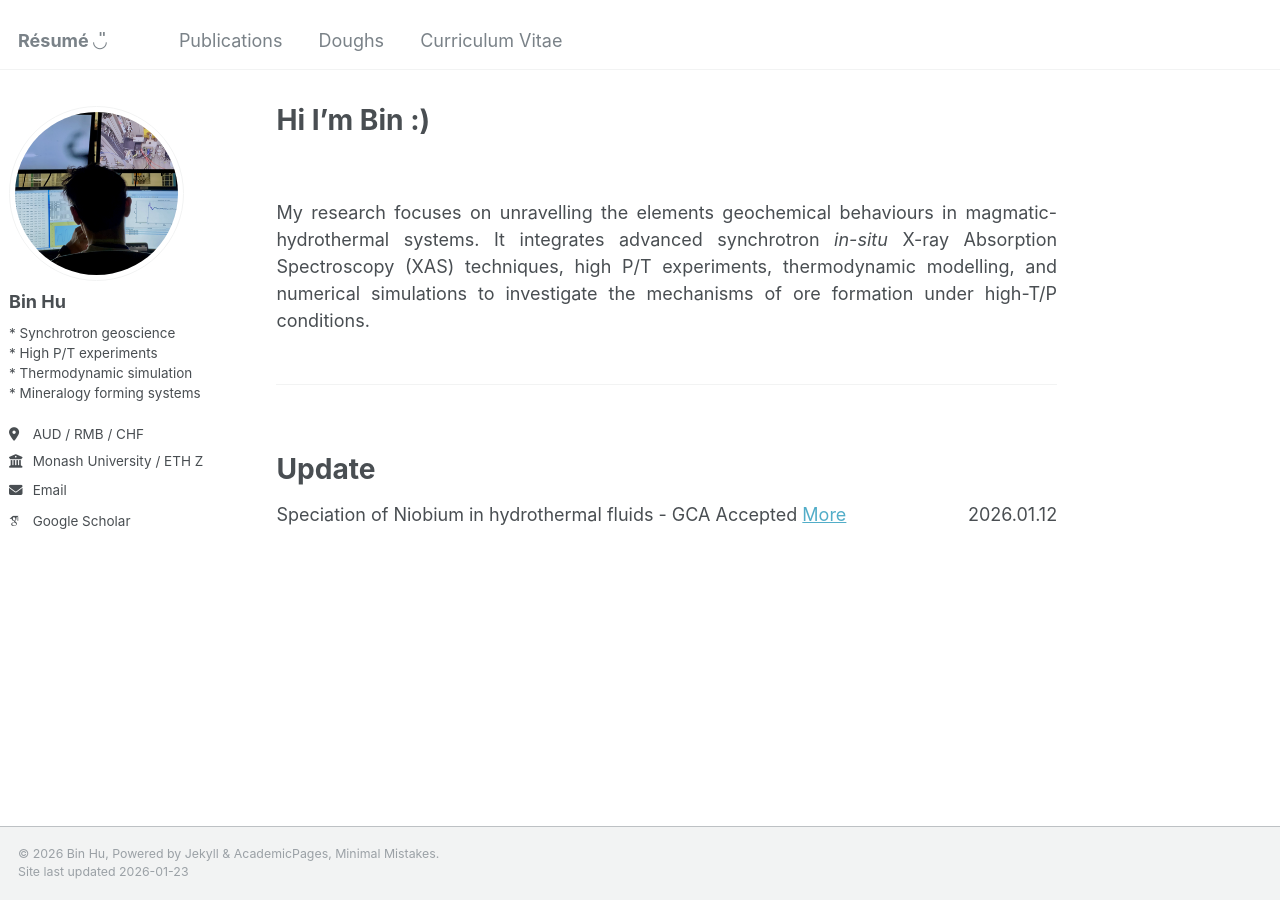
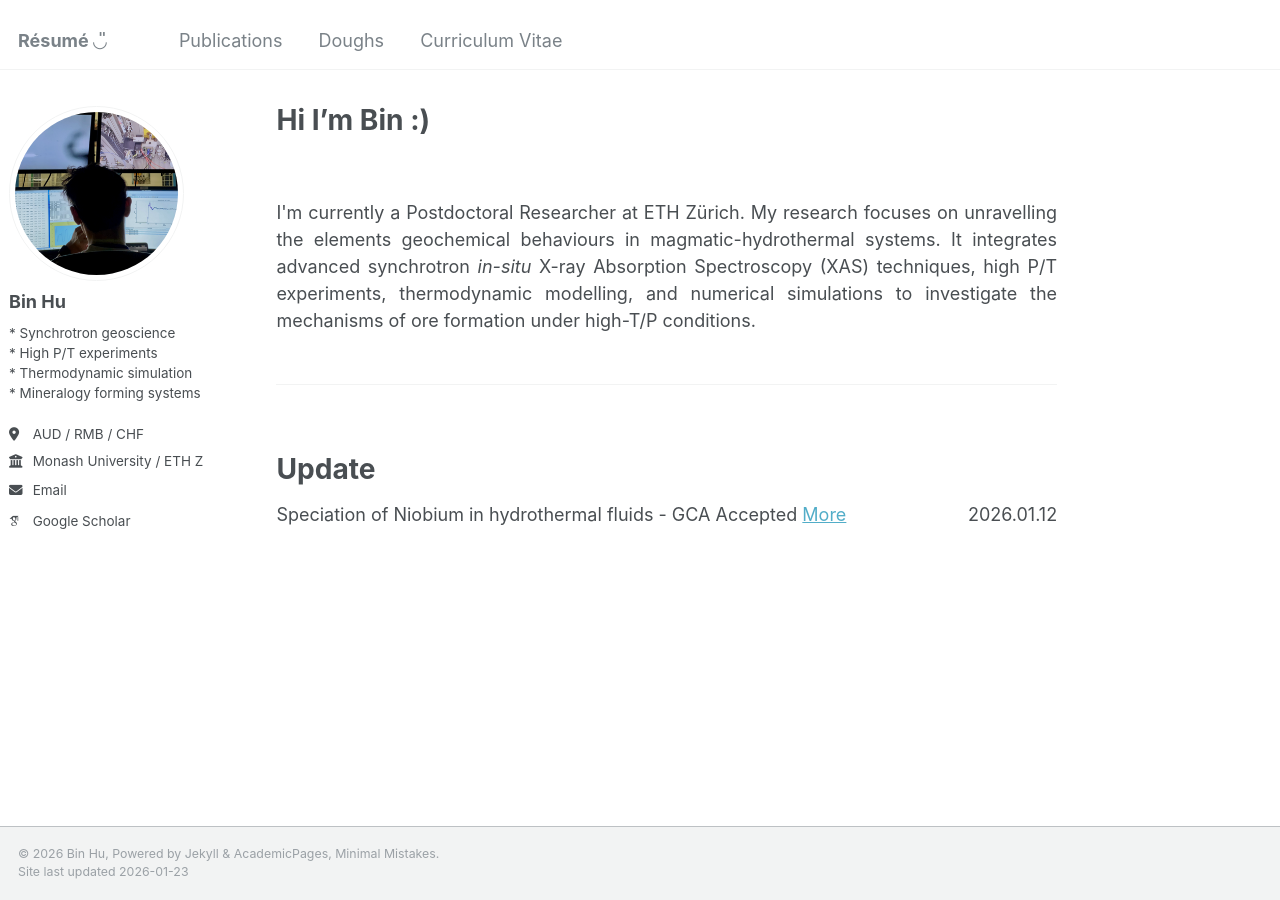
Before and after one commit to bhchemx/bhchemx.github.io, a Jekyll site: the page built from _pages/about.md, in a window 1280 px wide. Built offline with Jekyll 4.4.1, drawn with Linux system fonts in a browser that asks for light colours; some web fonts are replaced.

Commit message:
Update about.md

```diff
--- a/_pages/about.md
+++ b/_pages/about.md
@@ -11,7 +11,7 @@ redirect_from:
 
 <div style="display: flex; justify-content: space-between; font-size: 1em;">
     <span>
-      My research focuses on unravelling the elements geochemical behaviours in magmatic-hydrothermal systems. It integrates advanced synchrotron <em>in-situ</em> X-ray Absorption Spectroscopy (XAS) techniques, high P/T experiments, thermodynamic modelling, and numerical simulations to investigate the mechanisms of ore formation under high-T/P conditions.
+      I'm currently a Postdoctoral Researcher at ETH Zürich. My research focuses on unravelling the elements geochemical behaviours in magmatic-hydrothermal systems. It integrates advanced synchrotron <em>in-situ</em> X-ray Absorption Spectroscopy (XAS) techniques, high P/T experiments, thermodynamic modelling, and numerical simulations to investigate the mechanisms of ore formation under high-T/P conditions.
     </span>
 </div>
 
```
